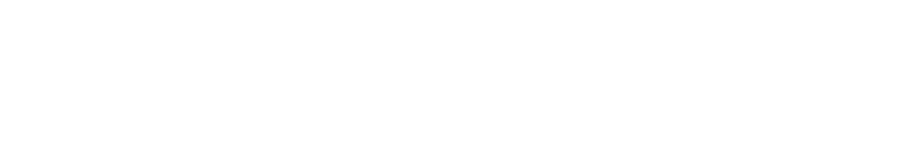
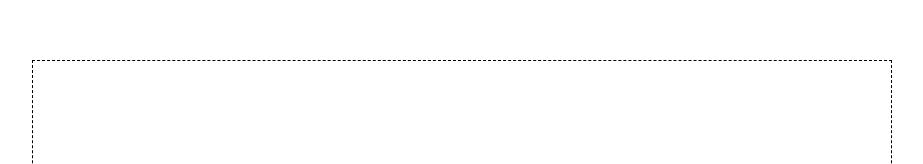
Before and after one commit to MalcolmLindsay1996/portfolio-site-project, a plain HTML site: page index.html in a window 1280 px wide. Shown: the top 164 px of the page, without its empty margins (248-1171 px from the left). Drawn offline with Linux system fonts and the light colour scheme.

Commit message:
main-container set up

```diff
--- a/css/app.css
+++ b/css/app.css
@@ -0,0 +1,11 @@
+div {
+    border: 1px dashed black;
+}
+
+.main-container {
+    position: absolute;
+    top: 60px;
+    right: 140px;
+    left: 280px;
+    bottom: 0px;
+}
--- a/index.html
+++ b/index.html
@@ -11,7 +11,10 @@
 
 <body>
 
+<div class="main-container">
 
+
+</div>
 
 
 </body>
```
